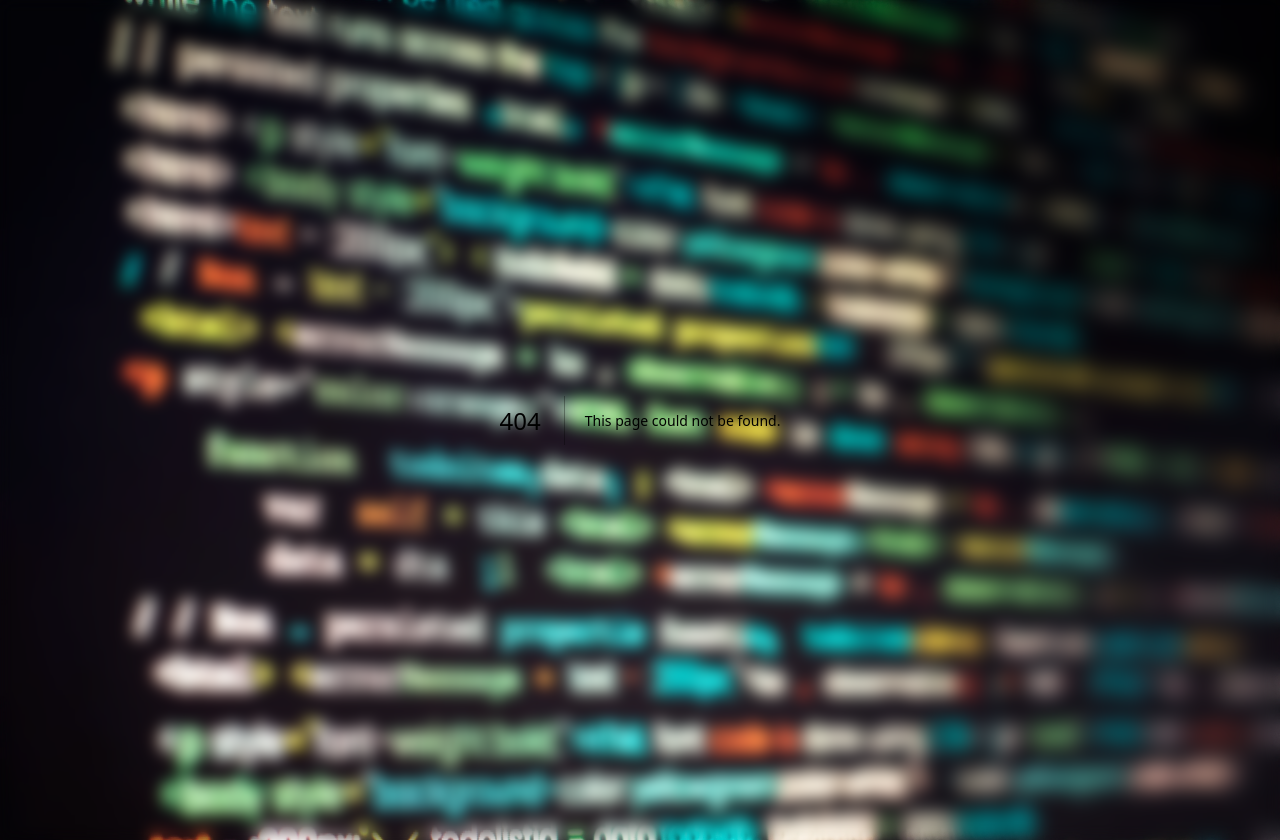
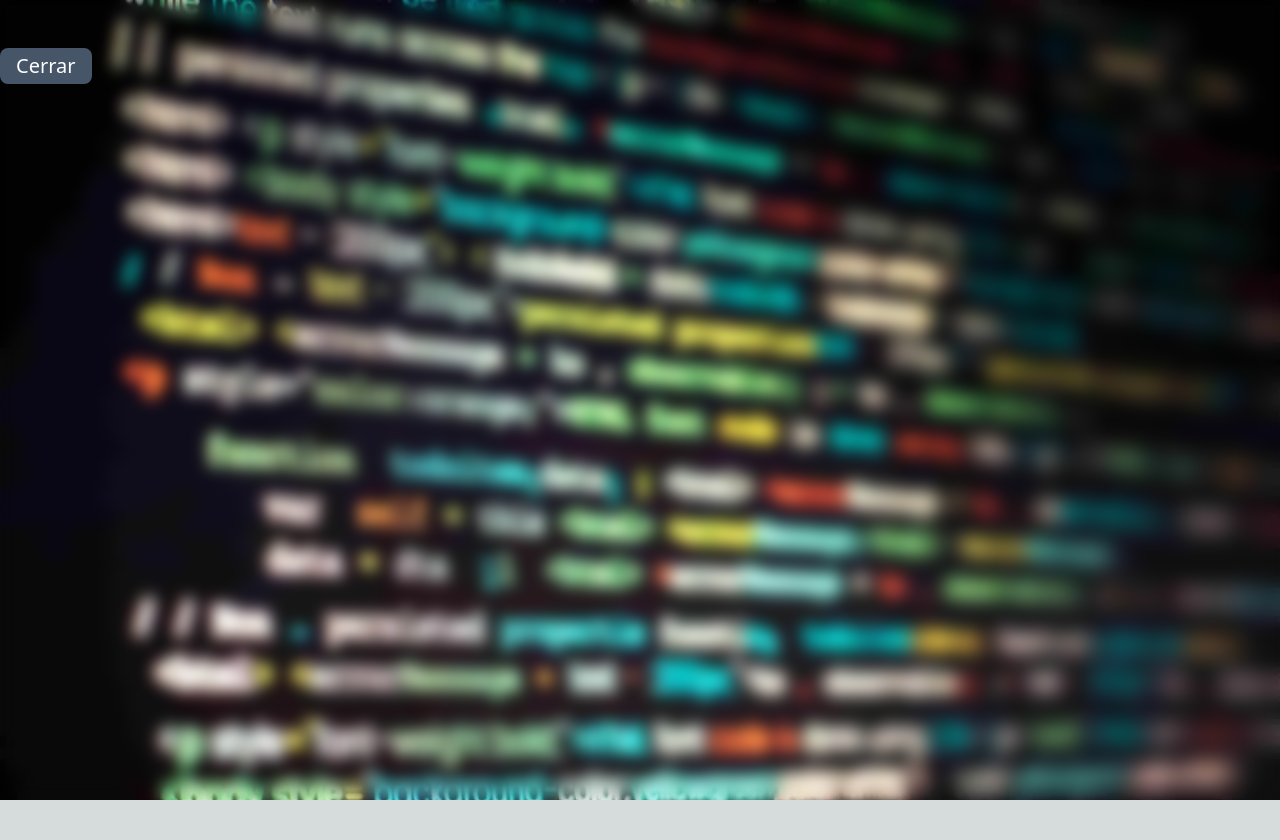
Before and after one commit to damianclancig/CV, a Next.js app: page /viewcerts in a window 1280 px wide. Before the commit this address had no page. After the commit the page ends 800 px from the top, so only its background shows below. Built offline with nearby package versions, Linux system fonts and the light colour scheme.

Commit message:
Se cambia el modal popup por una nueva page para ser más liviano.

```diff
--- a/app/components/Cards.tsx
+++ b/app/components/Cards.tsx
@@ -7,10 +7,10 @@ export default function Cards({ experiences }: any) {
       key={'experience_' + index}
       className="mb-5 p-2 border-t border-l border-sky-800 rounded-tl-xl"
     >
-      <span className="text-orange-600 underline ">{row.date}</span>
+      <span className="text-amber-700 font-bold ">{row.date}</span>
       <div>
         <div className="max-lg:flex max-lg:flex-wrap">
-          <span className="font-bold text-xl">{row.company}</span>
+          <span className="font-bold text-2xl">{row.company}</span>
           <span className="max-lg:hidden"> | </span>
           <span className=" max-lg:w-full">{row.position}</span>
         </div>
--- a/app/components/Curses.tsx
+++ b/app/components/Curses.tsx
@@ -12,7 +12,7 @@ export default function Curses({ curses }: any) {
         <div>{obj.date}</div>
         {obj.certificate ? (
           <div className="border border-slate-500 w-fit px-2 rounded-2xl bg-slate-800 bg-opacity-50 hover:bg-slate-900 hover:text-slate-300 hover:bg-opacity-80">
-            <Link href={'?modal=true&certs=' + obj.certificate}>Ver certificados</Link>
+            <Link href={'viewcerts?certs=' + obj.certificate}>Ver certificados</Link>
           </div>
         ) : (
           ''
--- a/app/components/Header.tsx
+++ b/app/components/Header.tsx
@@ -3,8 +3,8 @@ import { ProfilePhoto } from './ProfilePhoto'
 
 export function Header() {
   return (
-    <header className="w-full rounded-t bg-scroll bg-[url('../public/images/bar_lateral.webp')]">
-      <div className="p-4 flex backdrop-blur max-lg:flex-col max-lg:justify-center text-center">
+    <header className="w-full rounded-t bg-scroll bg-[url('../public/images/bar_lateral.jpg')]">
+      <div className="p-4 flex backdrop-blur-sm max-lg:flex-col max-lg:justify-center text-center">
         <ProfilePhoto />
         <NameTitle />
       </div>
--- a/app/layout.tsx
+++ b/app/layout.tsx
@@ -17,9 +17,8 @@ export default function RootLayout({
 }>) {
   return (
     <html lang="en">
-      <body className="bg-fixed bg-cover p-5 bg-[url('../public/images/background.webp')] backdrop-blur max-lg:bg-none max-lg:p-0">
+      <body className="bg-fixed bg-cover bg-[url('../public/images/background.jpg')] backdrop-blur max-lg:p-0">
         {children}
-        <Modal />
       </body>
     </html>
   )
--- /dev/null
+++ b/app/viewcerts/page.tsx
@@ -0,0 +1,40 @@
+'use client'
+import Image from 'next/image'
+import Link from 'next/link'
+import { usePathname, useSearchParams } from 'next/navigation'
+
+export default function ViewCerts() {
+  const searchParams = useSearchParams()
+  const certs = searchParams.get('certs')?.split(',')
+  const pathname = usePathname()
+
+  return (
+    <div className="w-full h-screen max-lg:h-full">
+      <section className="px-2 py-3 grid gap-2 grid-cols-gallery">
+        {certs?.map((cert, index) => (
+          <div
+            key={'cert_' + index}
+            className="h-40 bg-gray-200 rounded-xl relative overflow-hidden group"
+          >
+            <Image
+              alt={cert}
+              src={'./images/certificados/' + cert}
+              fill={true}
+              sizes="(max-width: 768px) 100vw, (max-width: 1200px) 50vw 33vw"
+              className="object-cover group-hover: opacity-75"
+            />
+          </div>
+        ))}
+        <br />
+      </section>
+      <Link href={'/'}>
+        <button
+          type="button"
+          className="text-xl text-white bg-slate-600 hover:bg-slate-900 rounded-lg px-4 py-1 text-center"
+        >
+          Cerrar
+        </button>
+      </Link>
+    </div>
+  )
+}
--- a/tailwind.config.ts
+++ b/tailwind.config.ts
@@ -10,8 +10,10 @@ const config: Config = {
     extend: {
       backgroundImage: {
         'gradient-radial': 'radial-gradient(var(--tw-gradient-stops))',
-        'gradient-conic':
-          'conic-gradient(from 180deg at 50% 50%, var(--tw-gradient-stops))',
+        'gradient-conic': 'conic-gradient(from 180deg at 50% 50%, var(--tw-gradient-stops))',
+      },
+      gridTemplateColumns: {
+        gallery: 'repeat(auto-fit, minmax(200px, 1fr))',
       },
     },
   },
```
Also changed, not shown: public/images/background.jpg (added), public/images/bar_lateral.jpg (added).
